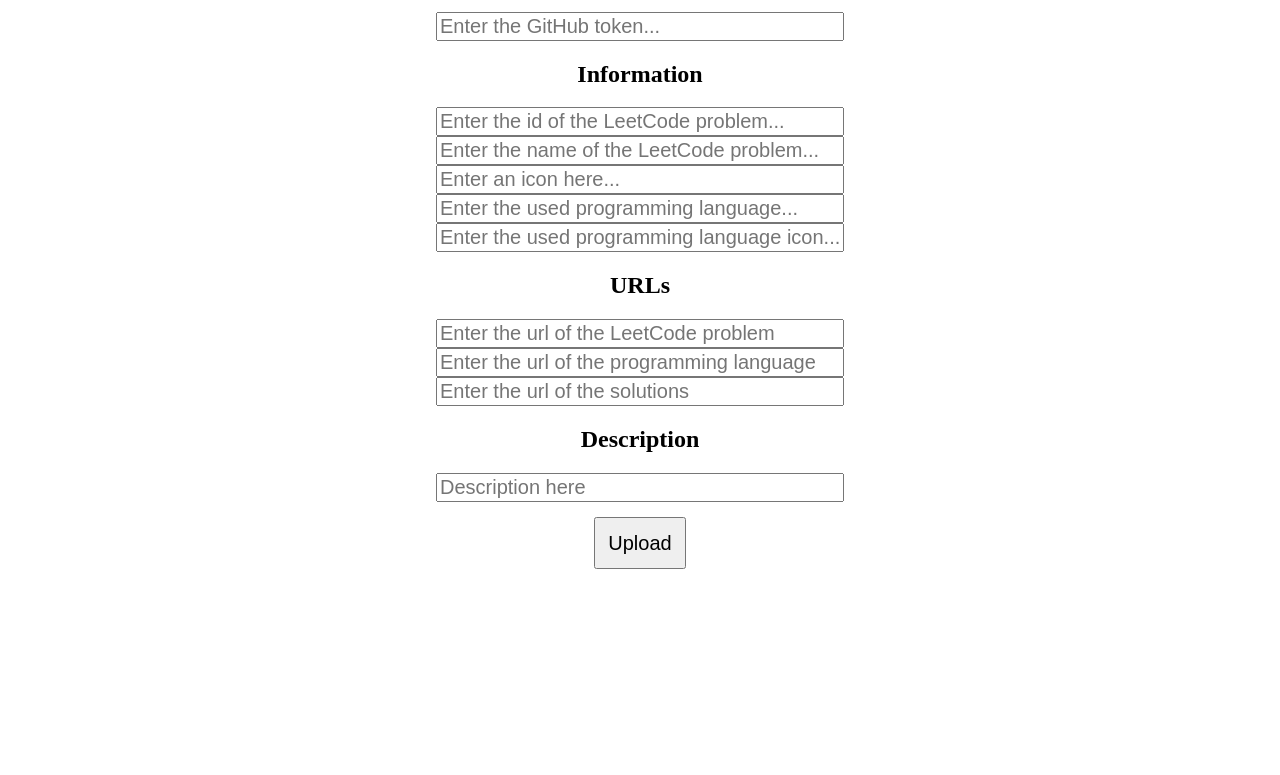
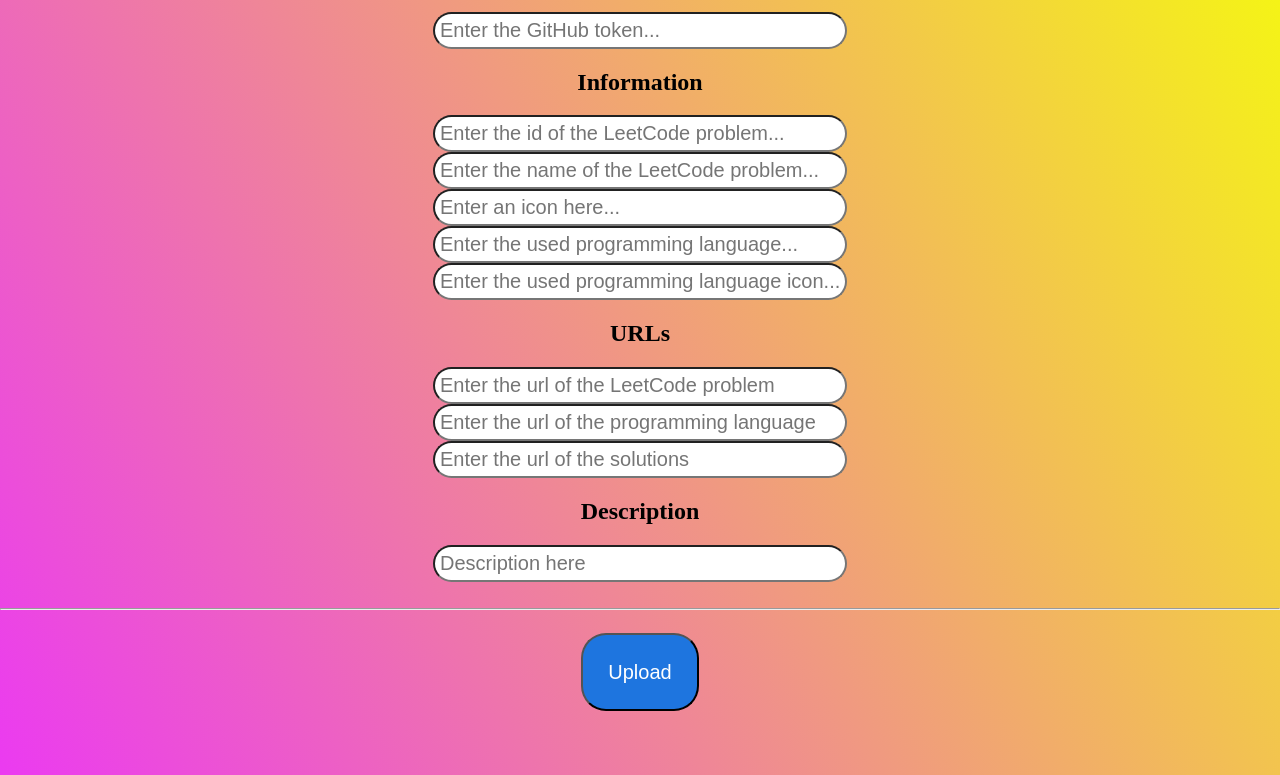
Before and after one commit to 6gDav/LeetCodeSulotionsManager, a website built with Vite: page index.html in a window 1280 px wide. Shown: the part 89-864 px from the top of the page. Before the commit the page ends 800 px from the top, so only its background shows below. Built offline with nearby package versions, Linux system fonts and the light colour scheme.

Commit message:
Program is fully functioning

```diff
--- a/index.html
+++ b/index.html
@@ -33,8 +33,8 @@
 
       <h2>Description</h2>
 
-      <input type="text" id="description" placeholder="Description here"> <br>
-
+      <input type="text" id="description" placeholder="Description here"> <br> <br>
+      <hr>
       <button type="submit">Upload</button>
     </form>
   </main>
--- a/src/main.ts
+++ b/src/main.ts
@@ -36,6 +36,9 @@ window.addEventListener("DOMContentLoaded", () => {
   document.querySelector("#greet-form")?.addEventListener("submit", async (e) => {
     e.preventDefault();
 
+    const submitGomb = (e.target as HTMLFormElement).querySelector('button[type="submit"]') as HTMLButtonElement;
+    if (submitGomb) submitGomb.disabled = true;
+
     ids.forEach(id => {
       elements[id] = document.querySelector<HTMLInputElement>(`#${id}`);
     });
@@ -57,5 +60,11 @@ window.addEventListener("DOMContentLoaded", () => {
         dialog.close();
       });
     }
+
+    setTimeout(() => {
+        if (submitGomb) {
+            submitGomb.disabled = false;
+        }
+    }, 3_000_000);
   });
 });
--- a/src/styles.css
+++ b/src/styles.css
@@ -1,7 +1,15 @@
+body {
+  margin: 0;
+  padding: 0;
+  padding-bottom: 5%;
+  background: linear-gradient(60deg, #eb3af1 0%, #f5f910 100%);
+}
+
 input {
   font-size: 20px;
   width: 400px;
-
+  border-radius: 25px;
+  padding: 5px;
 }
 
 h1, h2 {
@@ -12,12 +20,15 @@ h1 {
   font-size: 40px;
 }
 
+button {
+  font-size: 20px;
+  margin-top: 15px;
+  padding: 2%;
+  border-radius: 25px;
+  background-color: rgb(30, 117, 223);
+  color: white;
+}
+
 .container {
   text-align: center;
 }
-
-button {
-  font-size: 20px;
-  margin-top: 15px;
-  padding: 1%;
-}
```
Also changed, not shown: 1 other file.
